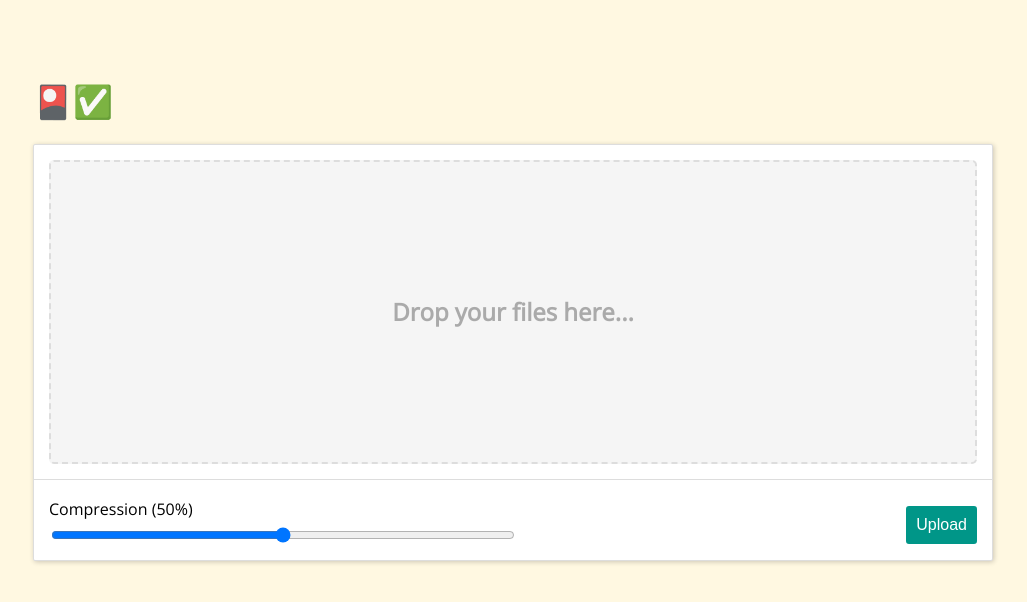
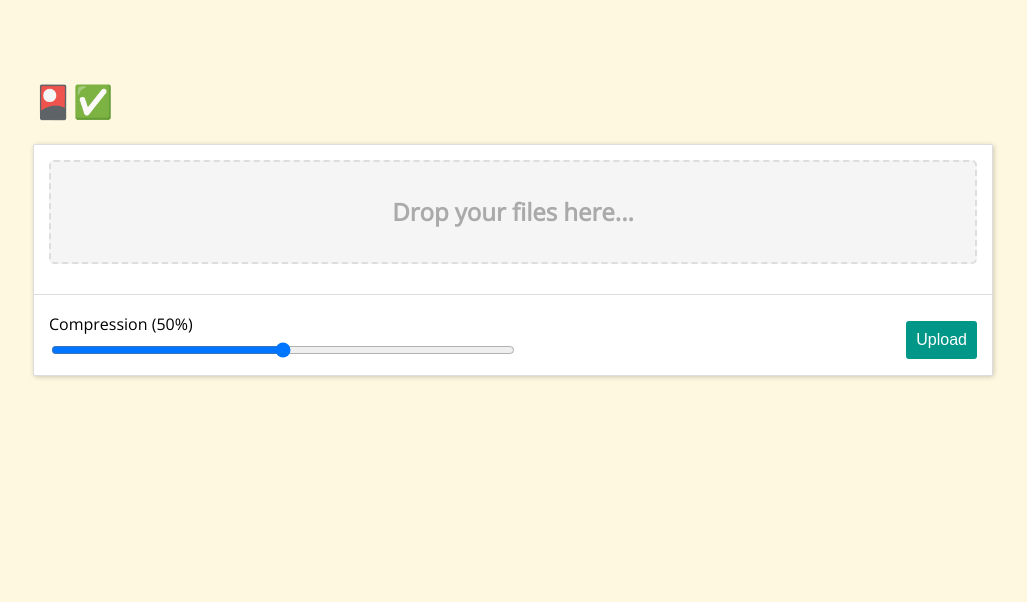
Before and after one commit to krazi3/react-drop, a React (Create React App) app: page / in a window 1280 px wide. Shown: the top 602 px of the page, without its empty margins (127-1154 px from the left). Built offline with nearby package versions, Linux system fonts and the light colour scheme; the HTML template or start-up script is replaced by a standard one.

Commit message:
(Preview) Added orignal image with preview

```diff
--- a/src/dropzone/index.js
+++ b/src/dropzone/index.js
@@ -75,10 +75,16 @@ export default function ({ onDrop }) {
 
   return (
     <div className="wrapper">
+      <div className="dotted" onDrop={onDropCb} onDragOver={event => event.preventDefault()}>
+        <h2>Drop your files here...</h2>
+      </div>
       <div className="content">
-        <div className="dotted" onDrop={onDropCb} onDragOver={event => event.preventDefault()}>
-          <h2>Drop your files here...</h2>
-        </div>
+        {upload && (
+          <div className="preview-wrapper">
+            <h2 className="heading">Original</h2>
+            <img className="preview" alt="" src={upload.preview} />
+          </div>
+        )}
         {file && (
           <div className="preview-wrapper">
             <h2 className="heading">Preview</h2>
--- a/src/dropzone/style.css
+++ b/src/dropzone/style.css
@@ -13,11 +13,13 @@
 .dotted {
   flex: 1;
   display: flex;
+  margin: 15px;
+  margin-bottom: 0;
   align-items: center;
   justify-content: center;
   background-color: #f5f5f5;
   color: #aaa;
-  min-height: 300px;
+  min-height: 100px;
   border-radius: 5px;
   border: dashed 2px #ddd;
 }
```
